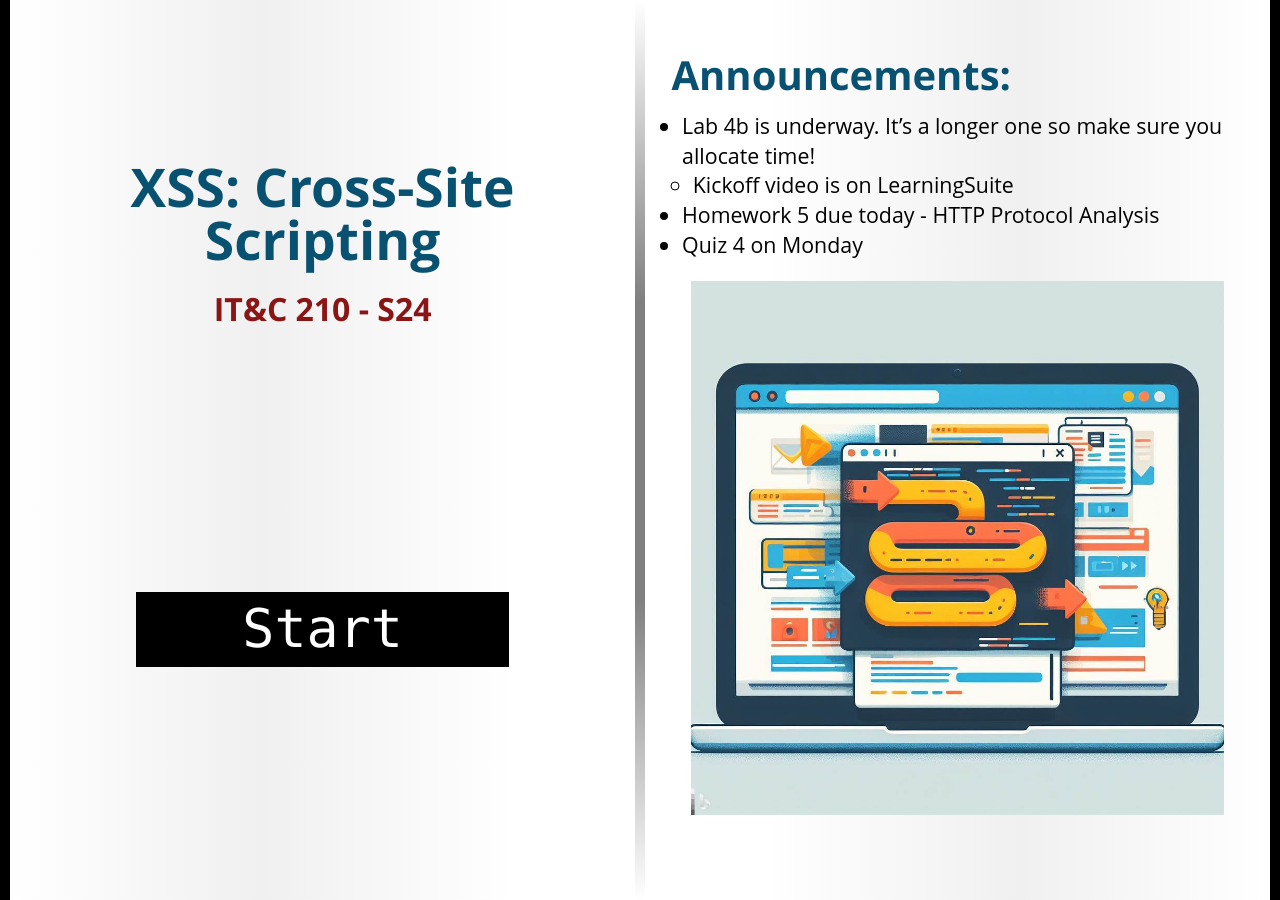
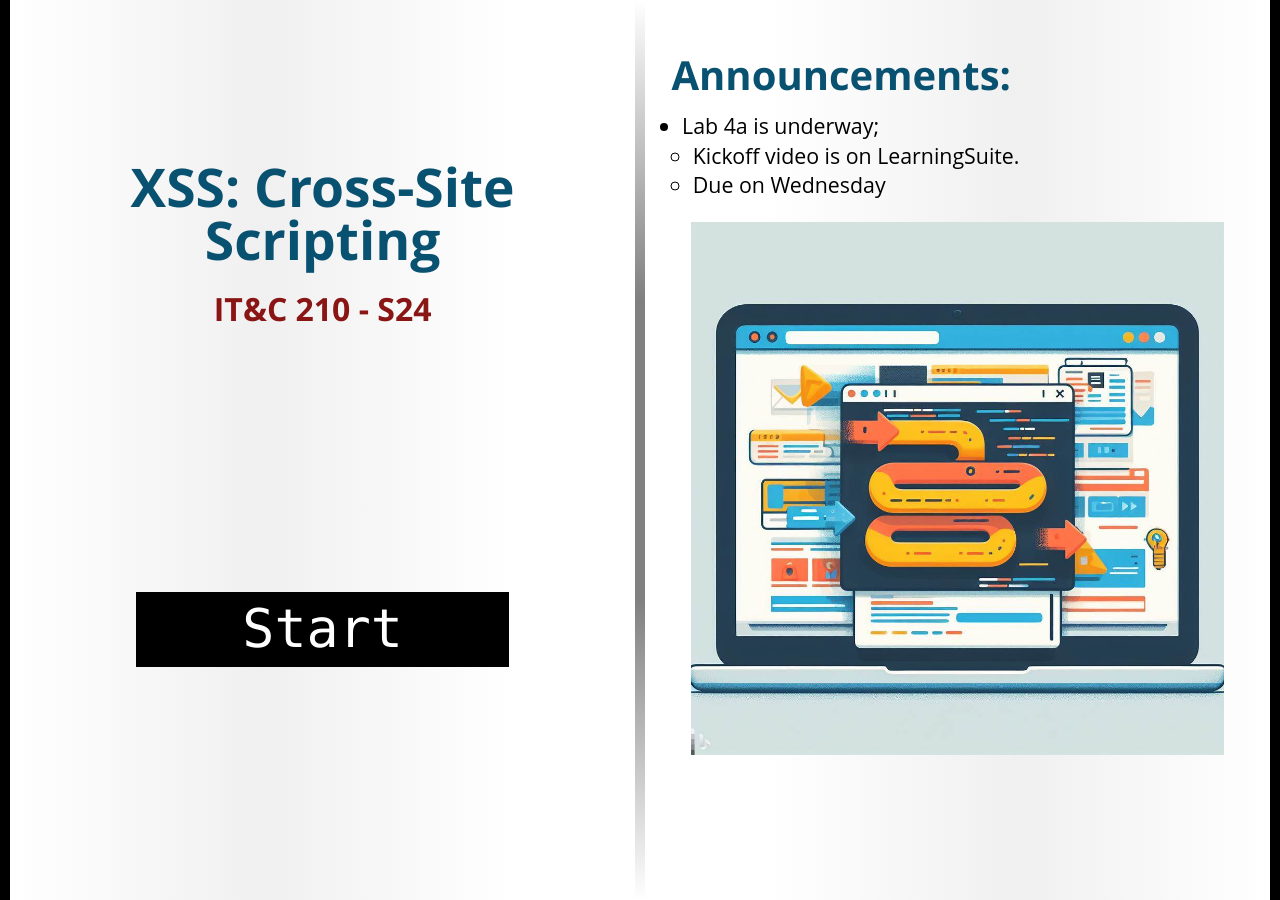
Before and after one commit to BYU-ITC-210/BYU-ITC-210.github.io, a Jekyll site: the page built from _welcome/S24.md, in a window 1280 px wide. Built offline with Jekyll 4.4.1, drawn with Linux system fonts in a browser that asks for light colours; some web fonts are replaced.

Commit message:
S24 Welcome

```diff
--- a/_welcome/S24.md
+++ b/_welcome/S24.md
@@ -1,11 +1,11 @@
 ---
 title: "XSS: Cross-Site Scripting"
 session: S24
+quiz: "newton"
 ---
 
-* Lab 4b is underway. It's a longer one so make sure you allocate time!
-  * Kickoff video is on LearningSuite
-* Homework 5 due today - HTTP Protocol Analysis
-* Quiz 4 on Monday
+* Lab 4a is underway;
+  * Kickoff video is on LearningSuite.
+  * Due on Wednesday
 
 ![Cross-Site Scripting](images/xss.jpg)
```
